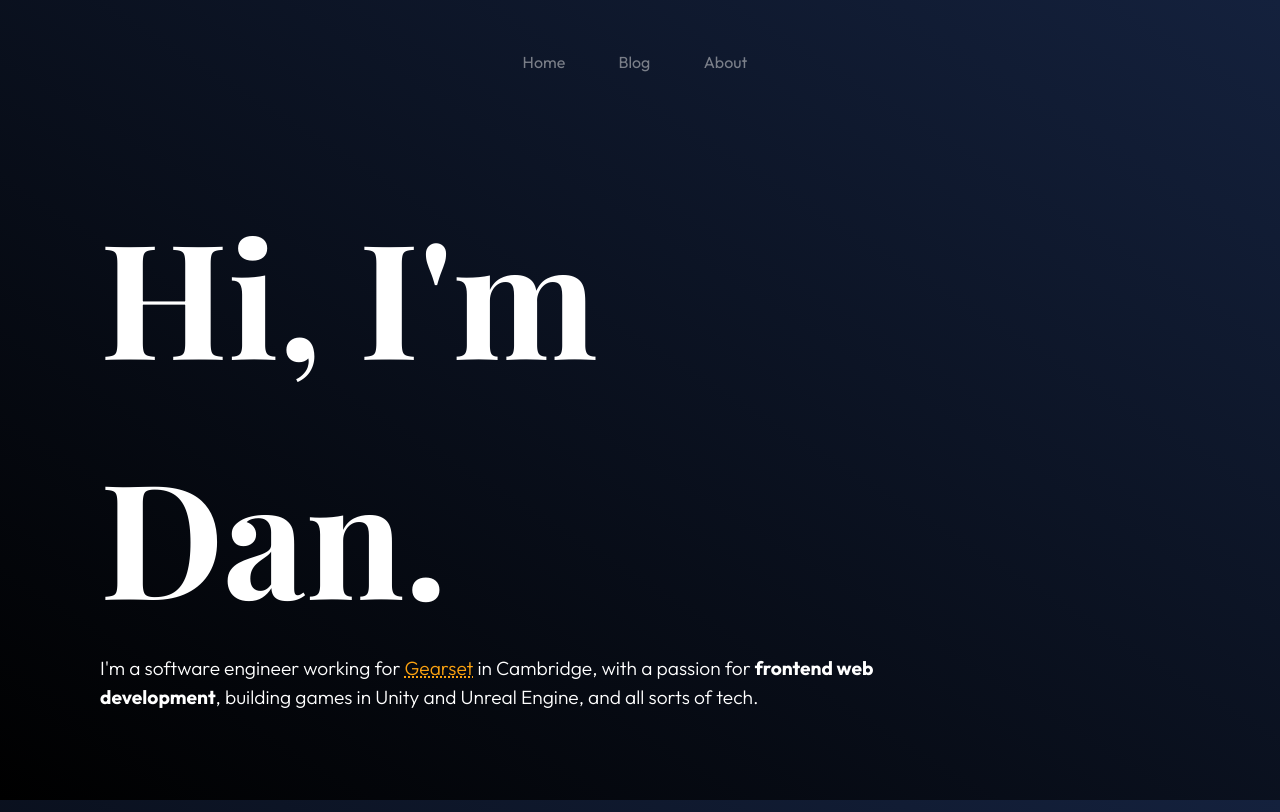
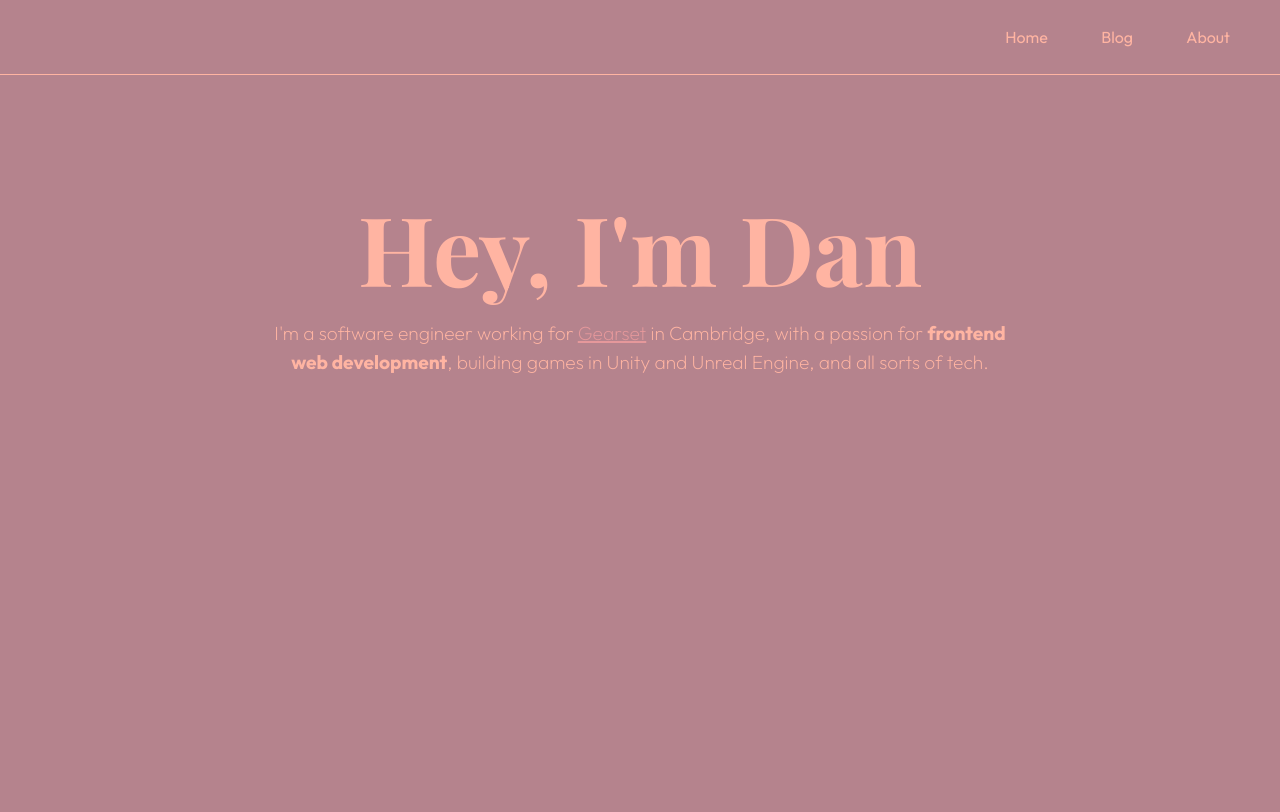
Before and after one commit to dancyates/danyates.dev, an Eleventy site: page index.njk in a window 1280 px wide. Built offline with nearby package versions, Linux system fonts and the light colour scheme; Eleventy itself is replaced by a stand-in of ours; files that its build step writes are made by us from their sources.

Commit message:
Update styling again

```diff
--- a/blog.njk
+++ b/blog.njk
@@ -2,4 +2,4 @@
 layout: base.njk
 title: Blog - danyates.dev
 ---
-<h3>Hello world</h3>
+<h1>Blog coming soon</h1>
--- a/css/style.css
+++ b/css/style.css
@@ -2,6 +2,14 @@
 /* font-family: 'Outfit', sans-serif;
 font-family: 'Playfair Display', serif; */
 
+/* CSS variables */
+:root {
+    --background: #b5838d;
+    --foreground: #ffb4a2;
+    --accent1: #e5989b;
+    --accent2: #dda15e;
+    --accent3: #bc6c25;
+}
 
 /* Josh Comeau CSS reset */
 /*
@@ -60,42 +68,52 @@ p, h1, h2, h3, h4, h5, h6 {
 
 /* Styles */
 body {
-    background: #14213d;  /* fallback for old browsers */
-    background: -webkit-linear-gradient(to left bottom, #14213d, #000000);  /* Chrome 10-25, Safari 5.1-6 */
-    background: linear-gradient(to left bottom, #14213d, #000000); /* W3C, IE 10+/ Edge, Firefox 16+, Chrome 26+, Opera 12+, Safari 7+ */
-    color: white;
+    /* background: #14213d;  fallback for old browsers */
+    /* background: -webkit-linear-gradient(to left bottom, #14213d, #000000);  Chrome 10-25, Safari 5.1-6 */
+    /* background: linear-gradient(to left bottom, #14213d, #000000); W3C, IE 10+/ Edge, Firefox 16+, Chrome 26+, Opera 12+, Safari 7+ */
+
+    background: var(--background);
+    color: var(--foreground);
 }
 
 h1 {
     font-family: 'Playfair Display', serif;
-    font-size: 10rem;
+    font-size: 6rem;
 }
 
 p {
     font-size: 1.2rem;
-    font-weight: 300;
+    font-weight: 200;
 }
 
 a {
-    color: #fca311;
-    text-decoration-style: dotted;
+    color: var(--accent1);
+    text-decoration-style: solid;
+    opacity: 1;
     text-decoration-thickness: 2px;
 }
 
 nav a {
-    color: #e5e5e5;
+    color: var(--foreground);
     font-size: 1rem;
-    opacity: 0.5;
+    opacity: 1;
     text-decoration: none;
 }
 
 header {
-    padding: 100px 300px 100px 100px;
+    /* padding: 100px 300px 100px 100px; */
+    padding-top: 100px;
+    padding-bottom: 100px;
+    padding-left: 20%;
+    padding-right: 20%;
+    text-align: center;
 }
 
 nav {
-    text-align: center;
-    padding-top: 50px;
+    text-align: right;
+    padding-top: 25px;
+    padding-bottom: 25px;
+    border-bottom: 1px solid var(--foreground);
 }
 
 nav li {
--- a/index.njk
+++ b/index.njk
@@ -3,6 +3,6 @@ layout: base.njk
 title: Home - danyates.dev
 ---
 <header>
-    <h1>Hi, I'm Dan.</h1>
+    <h1>Hey, I'm Dan</h1>
     <p>I'm a software engineer working for <a href="https://gearset.com/" target="_blank">Gearset</a> in Cambridge, with a passion for <strong>frontend web development</strong>, building games in Unity and Unreal Engine, and all sorts of tech.</p>
 </header>
```
